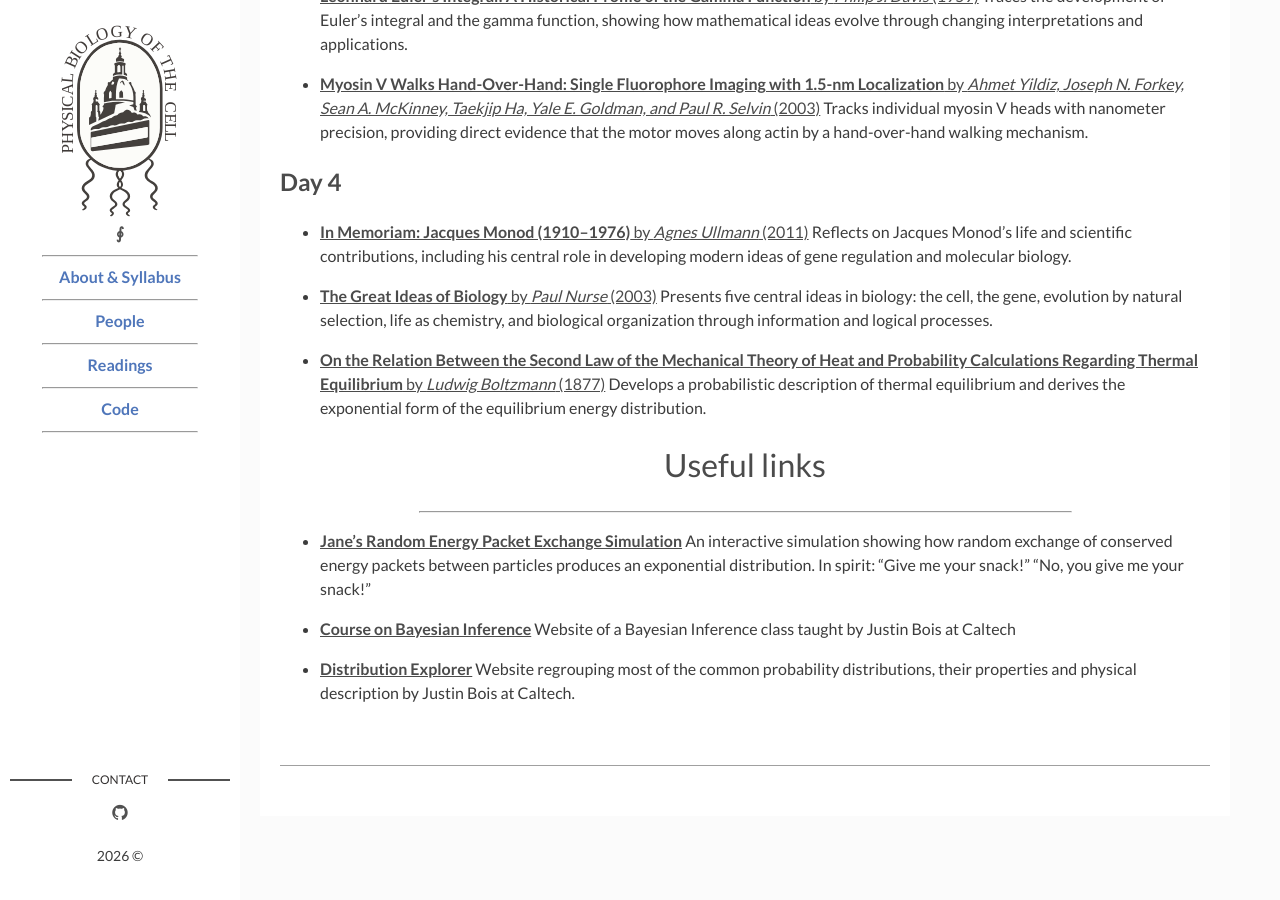
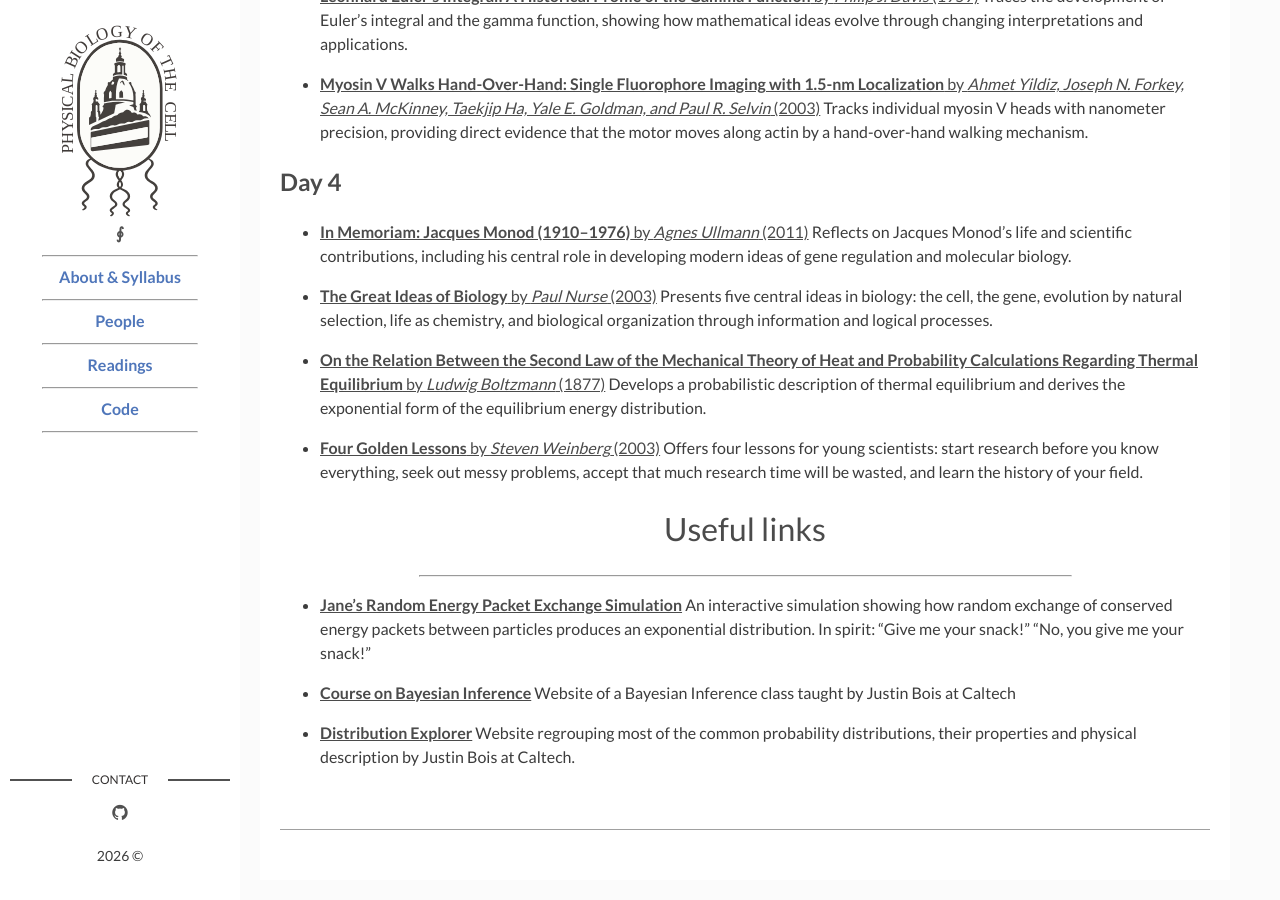
Before and after one commit to RPGroup-PBoC/dresdenPBoC2026, a Jekyll site: the page built from page03_readings.md, in a window 1280 px wide and 900 px high, scrolled down 947 px. Built offline with Jekyll 4.4.1, drawn with Linux system fonts in a browser that asks for light colours.

Commit message:
adding four golden lessons

```diff
--- a/_data/readings.yaml
+++ b/_data/readings.yaml
@@ -88,6 +88,14 @@ Day 4:
    link: Boltzmann1877.pdf
    description: >
         Develops a probabilistic description of thermal equilibrium and derives the exponential form of the equilibrium energy distribution.
+
+ - pub:
+   title: "Four Golden Lessons"
+   authors: Steven Weinberg
+   year: 2003
+   link: Weinberg2003.pdf
+   description: >
+        Offers four lessons for young scientists: start research before you know everything, seek out messy problems, accept that much research time will be wasted, and learn the history of your field.
 #  - pub:
 #    title: Flagellar Elongation and Shortening in Chlamydomonas, The Use of Cycloheximide and Colchicine to Study the Synthesis and Assembly of Flagellar Proteins
 #    authors: Joel L. Rosenbaum, John E. Moulder, and David L. Ringo
```
